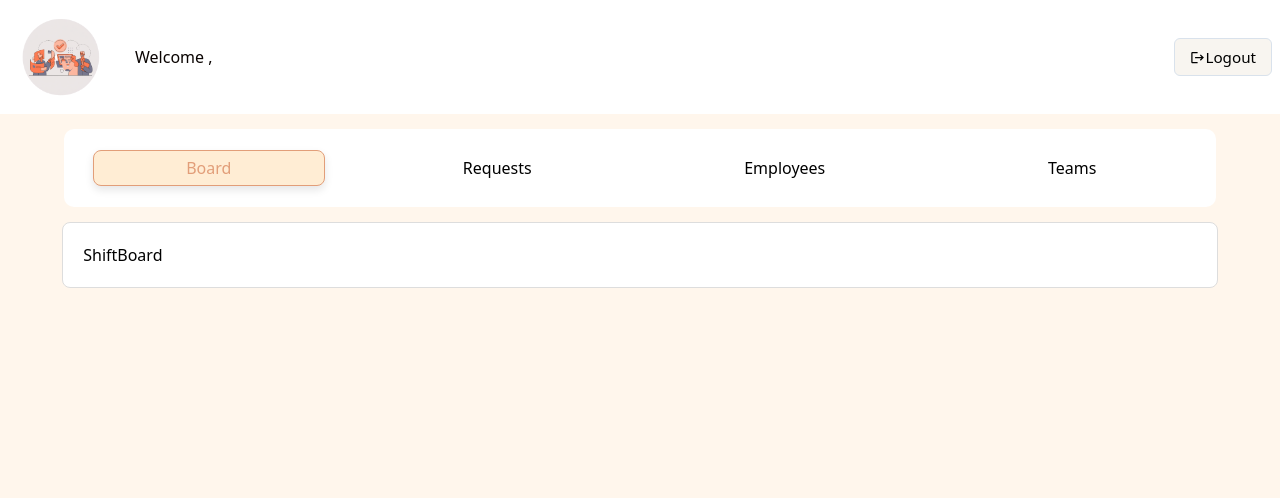
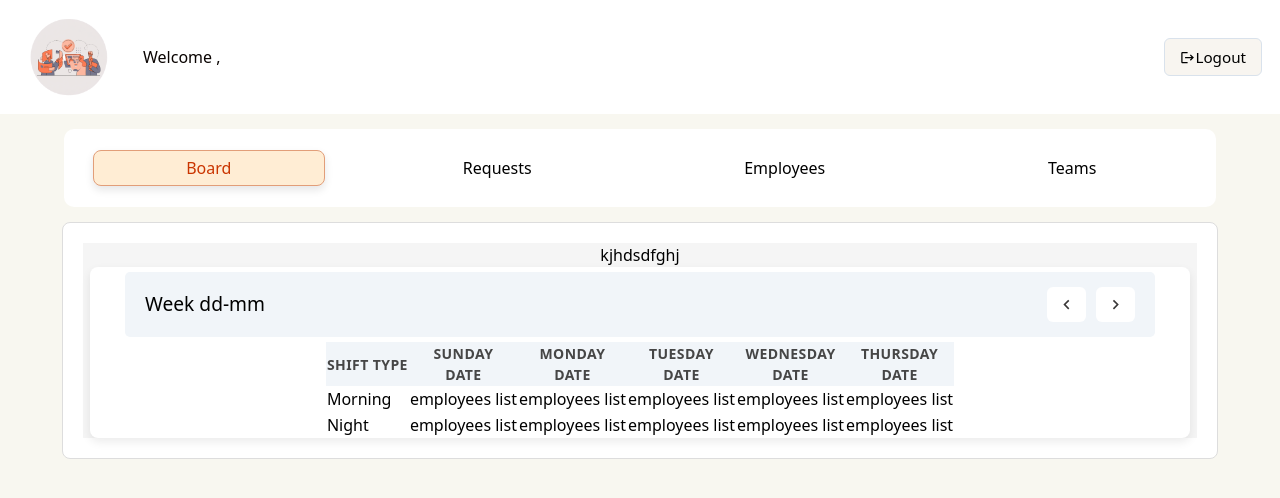
Before and after one commit to wareefAlolayan/wassel-frontend, a React (Vite) app: page /manager/1 in a window 1280 px wide. Shown: the top 498 px of the page. Built offline with nearby package versions, Linux system fonts and the light colour scheme; no server answers.

Commit message:
styled body, created ShiftBoard component, added placeholders with minimal css

```diff
--- a/src/App.css
+++ b/src/App.css
@@ -23,7 +23,7 @@
   align-items: center;
 }
 
-.logo {
+.left-side-content .logo {
   max-width: 200px;
   height: auto;
   margin-right: 20px;
--- a/src/components/Manager/ManagerHome.css
+++ b/src/components/Manager/ManagerHome.css
@@ -23,7 +23,7 @@
   justify-content: center;
   align-items: center;
   text-align: left;
-  padding-left: 20px;
+  padding-left: 28px;
 }
 
 .bar-welcome{
@@ -58,13 +58,13 @@ background-color: #f8f5f0;
   align-items: center;
   justify-content: center;
   font-size: 0.95rem;
-  margin-right: 8px;
+  margin-right: 18px;
 }
 
 .logout-btn:hover{
   background-color: #fff4e3;
   border-color: #fad2a4;
-  color: #554737;
+  color:#CA3500;
 }
 
 .logout-btn .logout-icon {
@@ -73,12 +73,9 @@ background-color: #f8f5f0;
   margin-right: 8px;
   color: #000000;
 }
-.logout-btn .logout-icon:hover {
-  color: #554737;
-}
 
 .home-body{
-    background-color: #fff6ec;
+    background-color: #F8F7F0;
     width: 100%;
     height: 300vh;
     justify-items: center;
@@ -114,7 +111,7 @@ background-color: #f8f5f0;
 .active {
   width: 20%;
   background-color: #FFEDD4; /* Active tab color */
-  color: #e29e79;
+  color: #CA3500;
   box-shadow: 0 4px 8px rgba(0, 0, 0, 0.1);
   border-radius: 8px;
   cursor: pointer;
--- a/src/components/Manager/Shifts/ShiftBoard.css
+++ b/src/components/Manager/Shifts/ShiftBoard.css
@@ -0,0 +1,64 @@
+.board-body {
+    display: flex;
+    flex-direction: column;
+    align-items: center;
+    justify-content: center;
+    background-color: #f5f5f5;
+}
+
+.shift-board-container {
+    max-width: 1100px;
+    width: 100%;
+    background-color: #fff;
+    border-radius: 8px;
+    box-shadow: 0 4px 10px rgba(0, 0, 0, 0.08);
+    display: flex;
+    flex-direction: column;
+    align-items: center;
+    justify-content: center;
+}
+
+.board-nav {
+    display: flex;
+    flex-direction: row;
+    justify-content: space-between;
+    align-items: center;
+    width: 90%;
+    padding: 15px 20px;
+    background-color: #F1F5F9;
+    font-size: 1.2rem;
+    font-weight: 500;
+    margin: 5px;
+    border-radius: 5px;
+}
+
+.week-nav {
+    display: flex;
+    flex-direction: row;
+    gap: 10px;
+}
+
+.board-nav .nav-btn {
+    background-color: #ffffff;
+    color: #3a3838;
+    border: none;
+    padding: 8px 10px;
+    border-radius: 6px;
+    cursor: pointer;
+    display: flex;
+    align-items: center;
+    transition: background-color 0.2s;
+}
+.board-nav .nav-btn:hover {
+    background-color: #555;
+    color: #fff;
+}
+
+.shifts-table thead tr {
+    background-color: #F1F5F9;
+    color: #464646;
+    font-size: 14px;
+    text-transform: uppercase;
+    letter-spacing: 0.03em;
+    padding: 15px 10px;
+}
--- a/src/components/Manager/Shifts/ShiftBoard.jsx
+++ b/src/components/Manager/Shifts/ShiftBoard.jsx
@@ -1,9 +1,55 @@
 import React from 'react'
+import { MdNavigateBefore, MdNavigateNext } from "react-icons/md"
+import './ShiftBoard.css'
 
 function ShiftBoard() {
-  return (
-    <div>ShiftBoard</div>
-  )
+    return (
+        <div className='board-body'>
+            <div className='info'>
+kjhdsdfghj
+            </div>
+            <div className='shift-board-container'>
+                <div className='board-nav'>
+                    Week dd-mm
+                    <div className='week-nav'>
+                        <button className='nav-btn'> <MdNavigateBefore /> </button>
+                        <button className='nav-btn'> <MdNavigateNext /> </button>
+                    </div>
+
+                </div>
+                <div className='shifts-table'>
+                    <thead>
+                        <tr>
+                            <th>Shift type</th>
+                            <th><div>Sunday</div><div>date</div></th>
+                            <th><div>Monday</div><div>date</div></th>
+                            <th><div>Tuesday</div><div>date</div></th>
+                            <th><div>Wednesday</div><div>date</div></th>
+                            <th><div>Thursday</div><div>date</div></th>
+                        </tr>
+                    </thead>
+                    <tbody>
+                        <tr>
+                            <td>Morning</td>
+                            <td>employees list</td>
+                            <td>employees list</td>
+                            <td>employees list</td>
+                            <td>employees list</td>
+                            <td>employees list</td>
+                        </tr>
+                        <tr>
+                            <td>Night</td>
+                            <td>employees list</td>
+                            <td>employees list</td>
+                            <td>employees list</td>
+                            <td>employees list</td>
+                            <td>employees list</td>
+                        </tr>
+                    </tbody>
+                </div>
+            </div>
+        </div>
+    )
 }
 
 export default ShiftBoard
```
